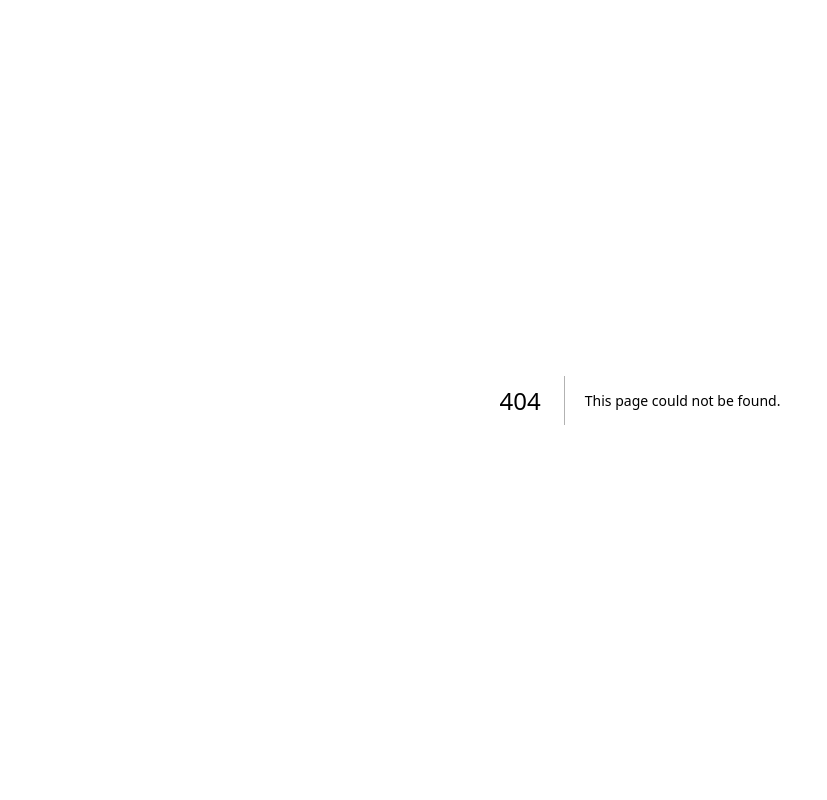
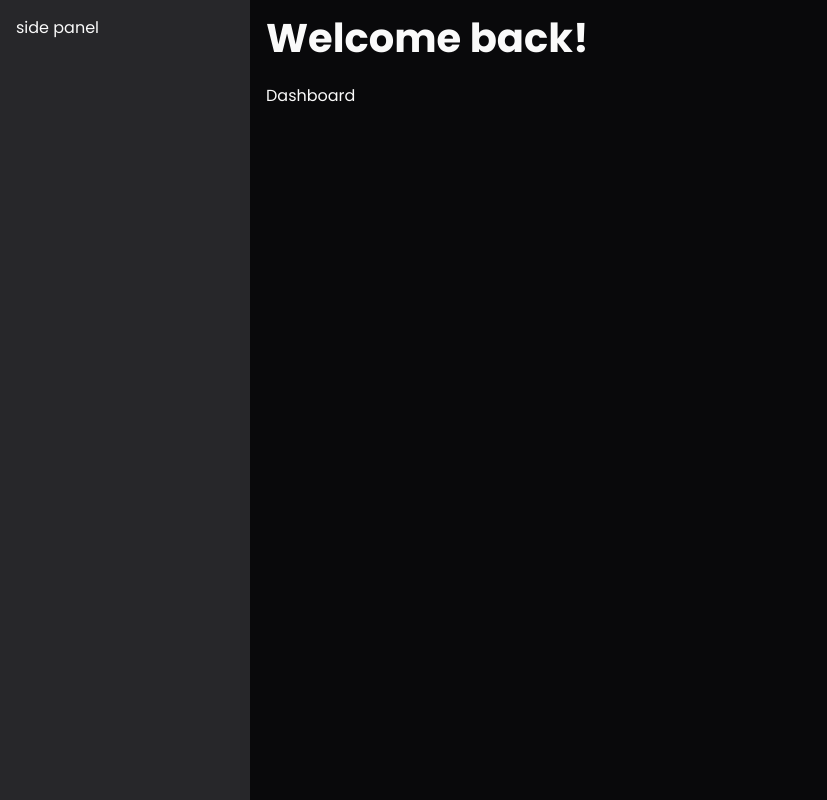
Before and after one commit to Wolferner/shadcn-ui-learning, a Next.js app: page /dashboard in a window 1280 px wide. Before the commit this address had no page. Shown: the whole page, without its empty margins (0-827 px from the left). Built offline with nearby package versions, Linux system fonts and the light colour scheme.

Commit message:
24. Created basic layout for dashboard

```diff
--- a/app/(logged-out)/sign-up/page.tsx
+++ b/app/(logged-out)/sign-up/page.tsx
@@ -104,9 +104,14 @@
 		},
 		{ message: 'You must be 18 years old to sign up' }
 	),
-	acceptTerms: zod.boolean({
-		required_error: 'You must accept terms and conditions to sign up !',
-	}),
+	acceptTerms: zod
+		.boolean({
+			required_error: 'You must accept terms and conditions to sign up !',
+		})
+		.refine(
+			checked => checked,
+			'You must accept terms and conditions to sign up !'
+		),
 });
 
 const formSchema = baseSchema.and(accountTypeSchema).and(passwordSchema);
--- /dev/null
+++ b/app/dashboard/layout.tsx
@@ -0,0 +1,15 @@
+export default function DashboardLayout({
+	children,
+}: {
+	children: React.ReactNode;
+}) {
+	return (
+		<div className='grid grid-cols-[250px_1fr] h-screen '>
+			<div className='bg-muted overflow-auto p-4'>side panel</div>
+			<div className='overflow-auto py-2 px-4'>
+				<h1 className='pb-4 '>Welcome back!</h1>
+				{children}
+			</div>
+		</div>
+	);
+}
--- /dev/null
+++ b/app/dashboard/page.tsx
@@ -0,0 +1,3 @@
+export default function Dashboard() {
+	return <div>Dashboard</div>;
+}
```
